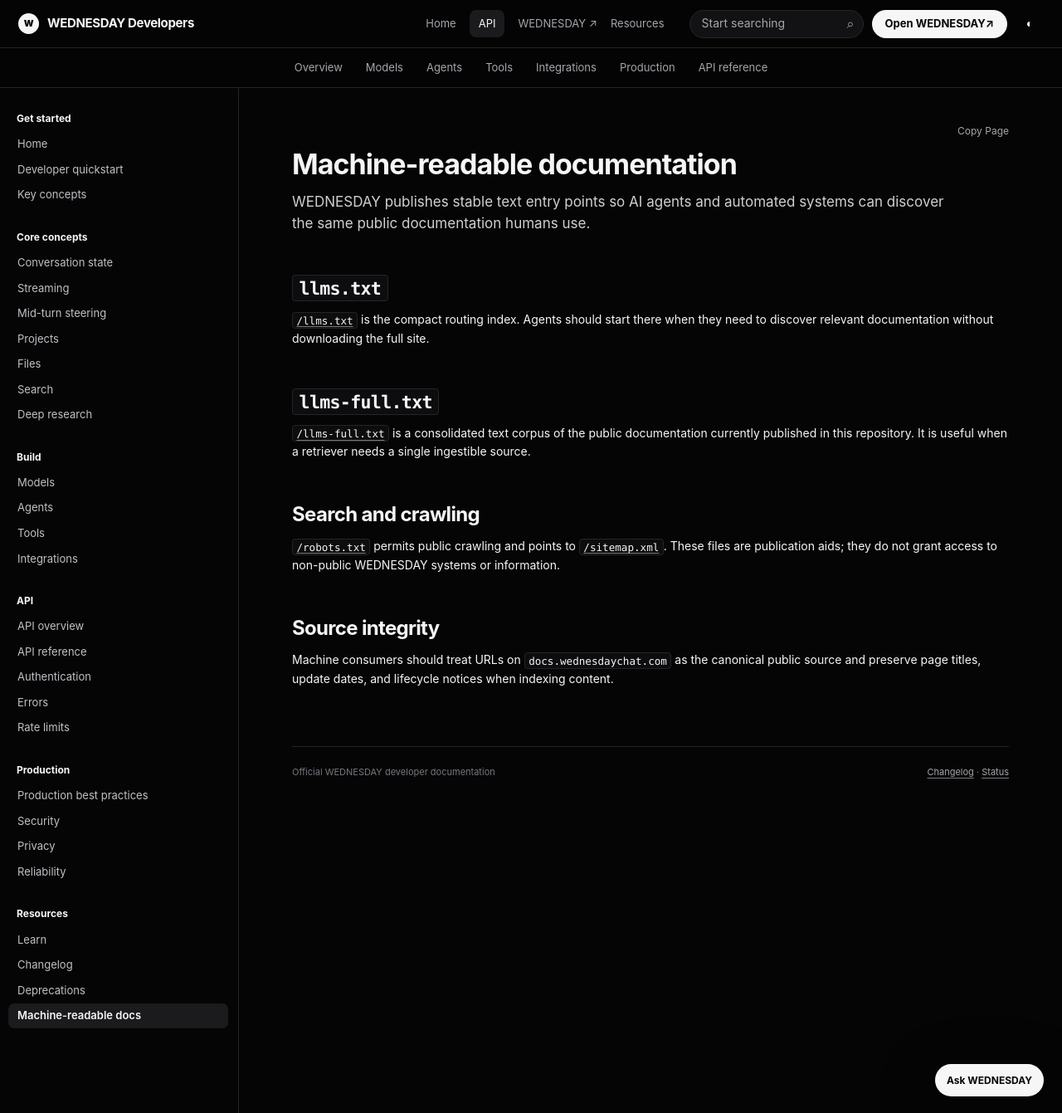
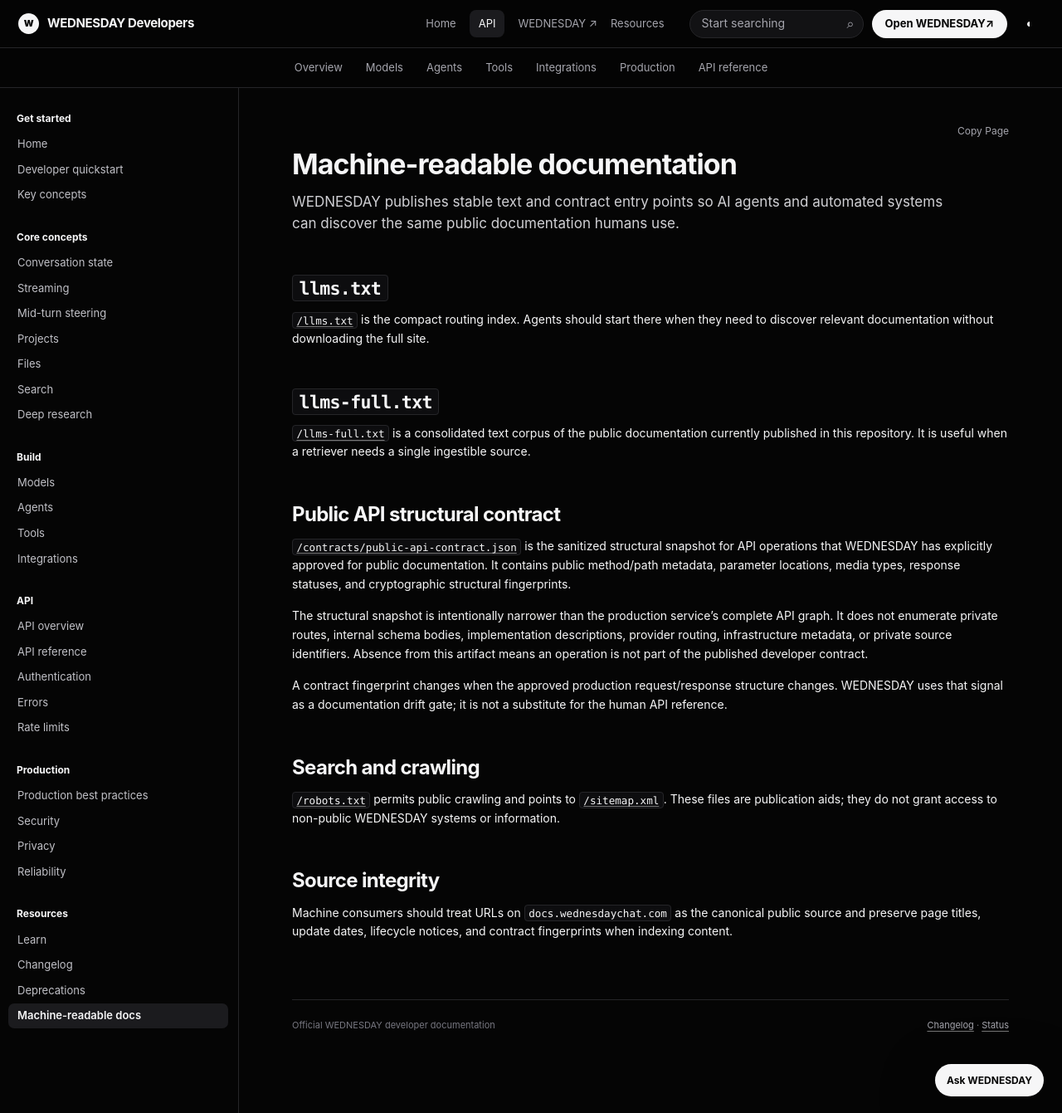
Before and after one commit to Glass-Anvil-Studios/wednesday-docs, a Jekyll site: the page built from machine-readable.md, in a window 1280 px wide and 1341 px high. Shown: the whole window at 83% size. Built offline with Jekyll 4.4.1, drawn with Linux system fonts in a browser that asks for light colours; our own code applies the rules of GitHub Pages for plain Markdown files.

Commit message:
docs: sync machine-readable contract twin

```diff
--- a/machine-readable.md
+++ b/machine-readable.md
@@ -1,6 +1,6 @@
 # Machine-readable documentation
 
-<p class="lead">WEDNESDAY publishes stable text entry points so AI agents and automated systems can discover the same public documentation humans use.</p>
+<p class="lead">WEDNESDAY publishes stable text and contract entry points so AI agents and automated systems can discover the same public documentation humans use.</p>
 
 ## `llms.txt`
 
@@ -10,10 +10,18 @@
 
 [`/llms-full.txt`](/llms-full.txt) is a consolidated text corpus of the public documentation currently published in this repository. It is useful when a retriever needs a single ingestible source.
 
+## Public API structural contract
+
+[`/contracts/public-api-contract.json`](/contracts/public-api-contract.json) is the sanitized structural snapshot for API operations that WEDNESDAY has explicitly approved for public documentation. It contains public method/path metadata, parameter locations, media types, response statuses, and cryptographic structural fingerprints.
+
+The structural snapshot is intentionally narrower than the production service's complete API graph. It does not enumerate private routes, internal schema bodies, implementation descriptions, provider routing, infrastructure metadata, or private source identifiers. Absence from this artifact means an operation is not part of the published developer contract.
+
+A contract fingerprint changes when the approved production request/response structure changes. WEDNESDAY uses that signal as a documentation drift gate; it is not a substitute for the human API reference.
+
 ## Search and crawling
 
 [`/robots.txt`](/robots.txt) permits public crawling and points to [`/sitemap.xml`](/sitemap.xml). These files are publication aids; they do not grant access to non-public WEDNESDAY systems or information.
 
 ## Source integrity
 
-Machine consumers should treat URLs on `docs.wednesdaychat.com` as the canonical public source and preserve page titles, update dates, and lifecycle notices when indexing content.
+Machine consumers should treat URLs on `docs.wednesdaychat.com` as the canonical public source and preserve page titles, update dates, lifecycle notices, and contract fingerprints when indexing content.
```
